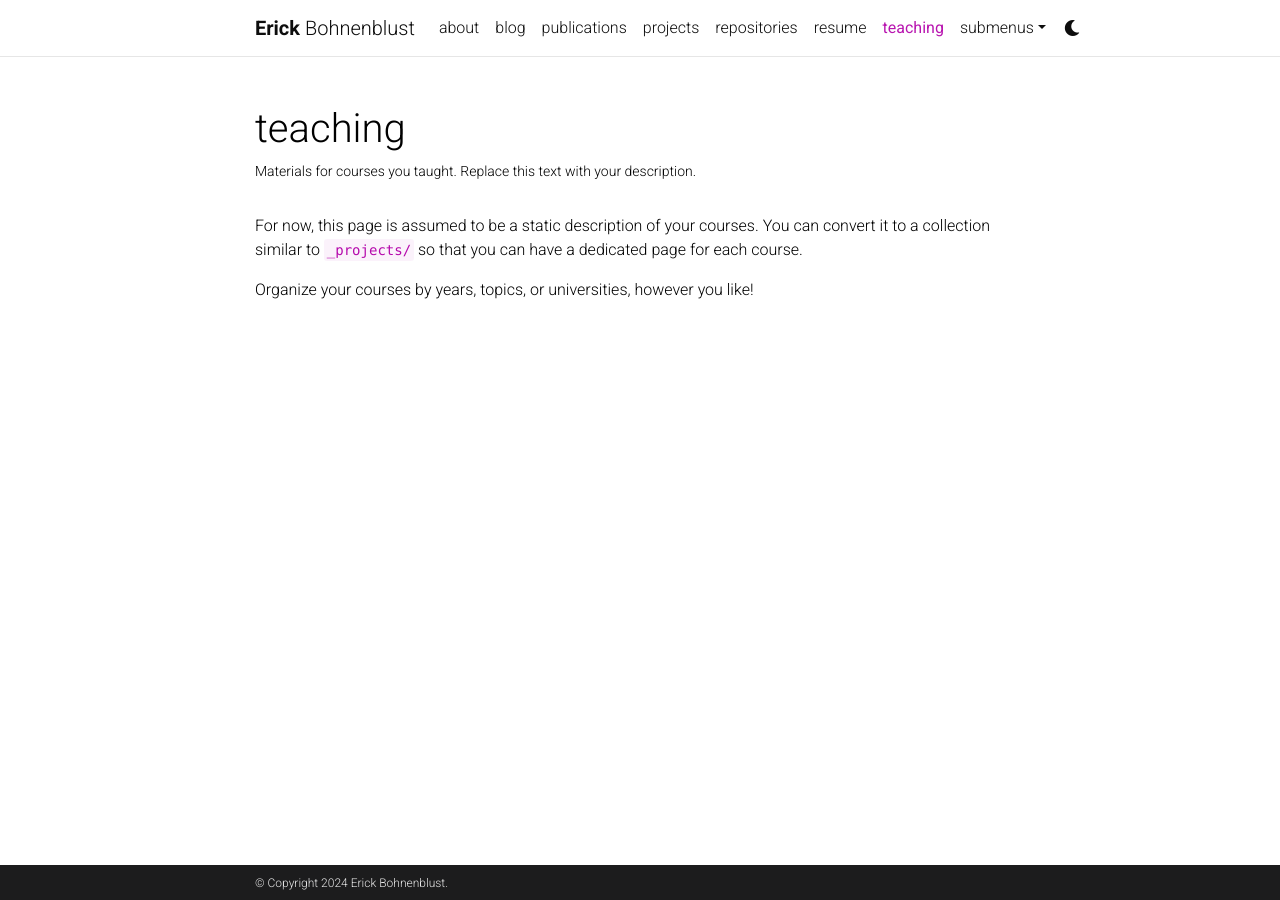
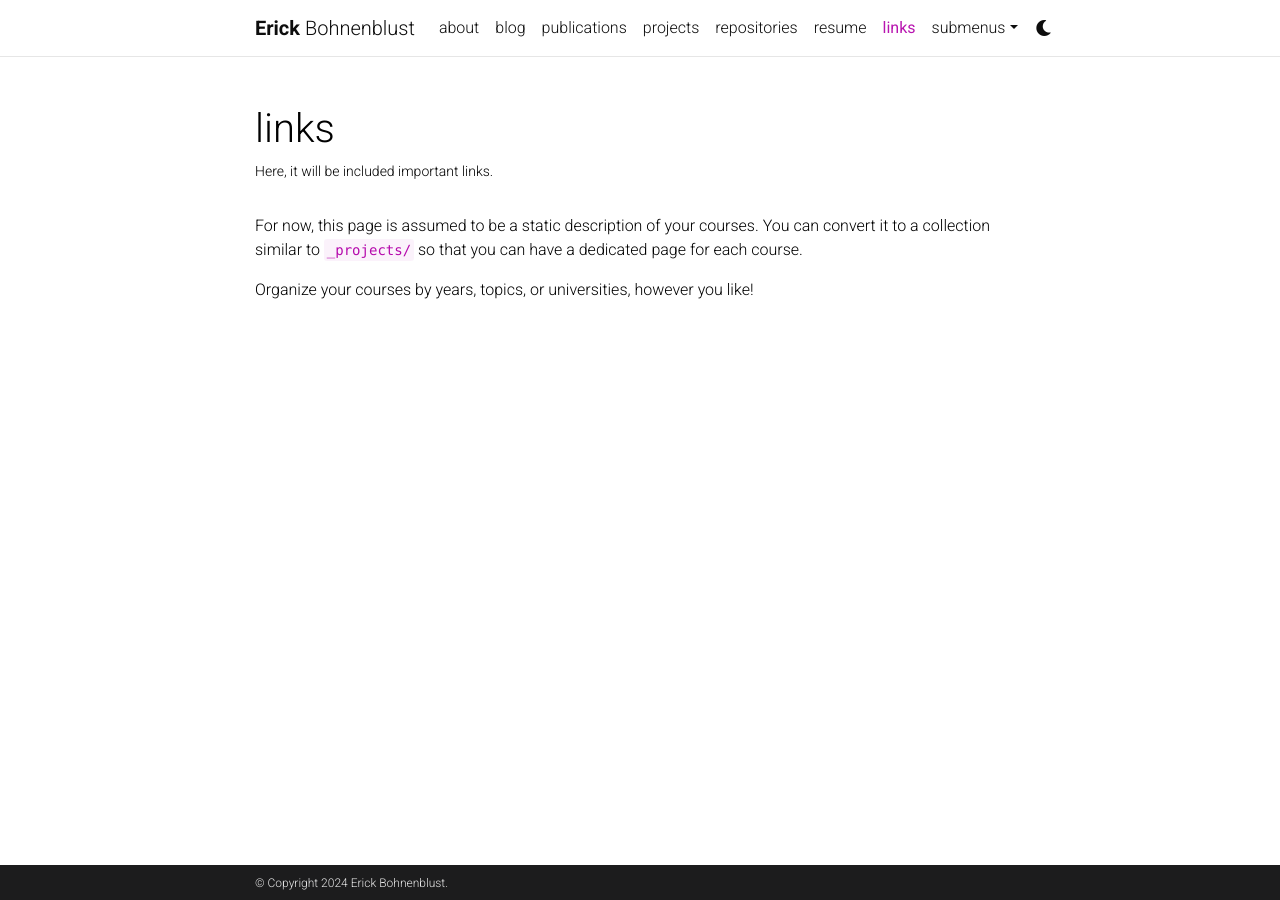
Before and after one commit to ebohnenb/ebohnenb.github.io, a Jekyll site: the page built from _pages/teaching.md, in a window 1280 px wide. Built offline with Jekyll 4.4.1, drawn with Linux system fonts in a browser that asks for light colours; comment, search, counter and statistics services are not loaded; a style sheet for code colours, icons or effects is not loaded.

Commit message:
Update teaching.md

```diff
--- a/_pages/teaching.md
+++ b/_pages/teaching.md
@@ -1,8 +1,8 @@
 ---
 layout: page
-permalink: /teaching/
-title: teaching
-description: Materials for courses you taught. Replace this text with your description.
+permalink: /links/
+title: links
+description: Here, it will be included important links.
 nav: true
 nav_order: 5
 ---
```
